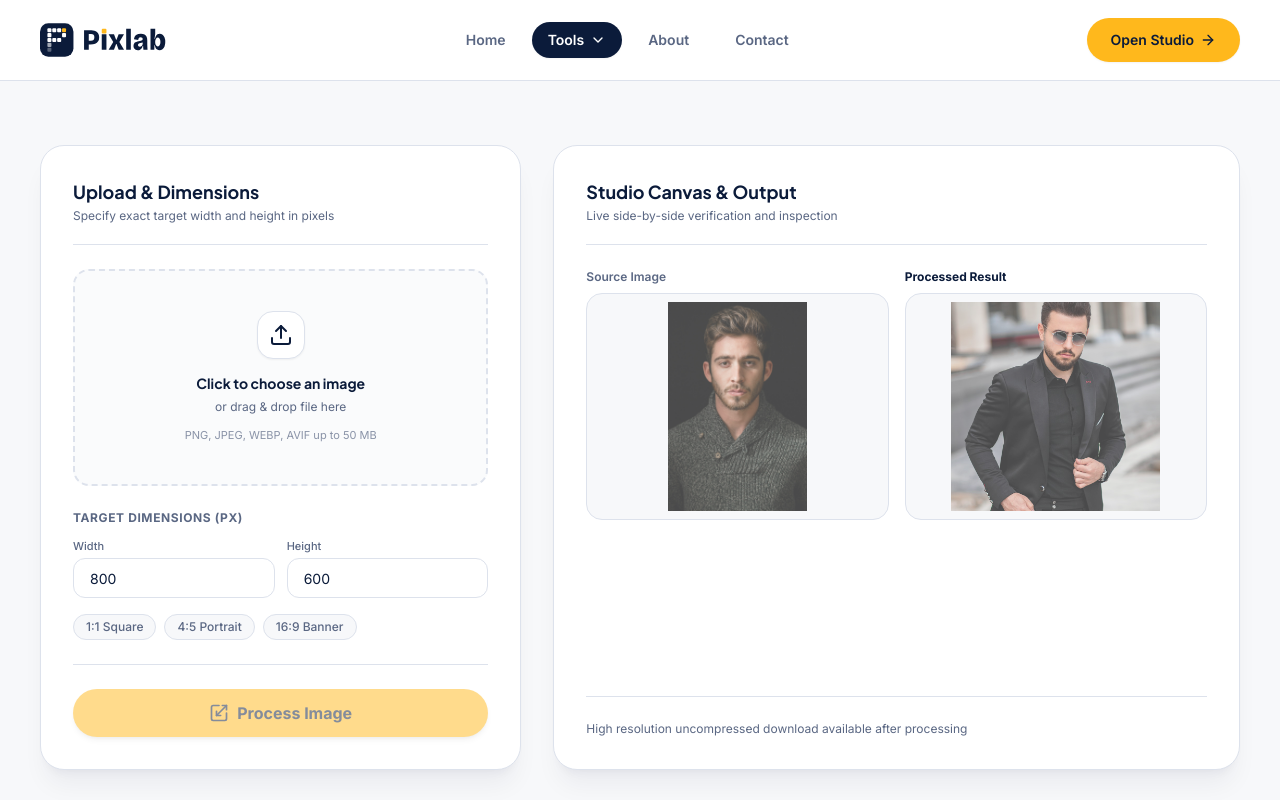
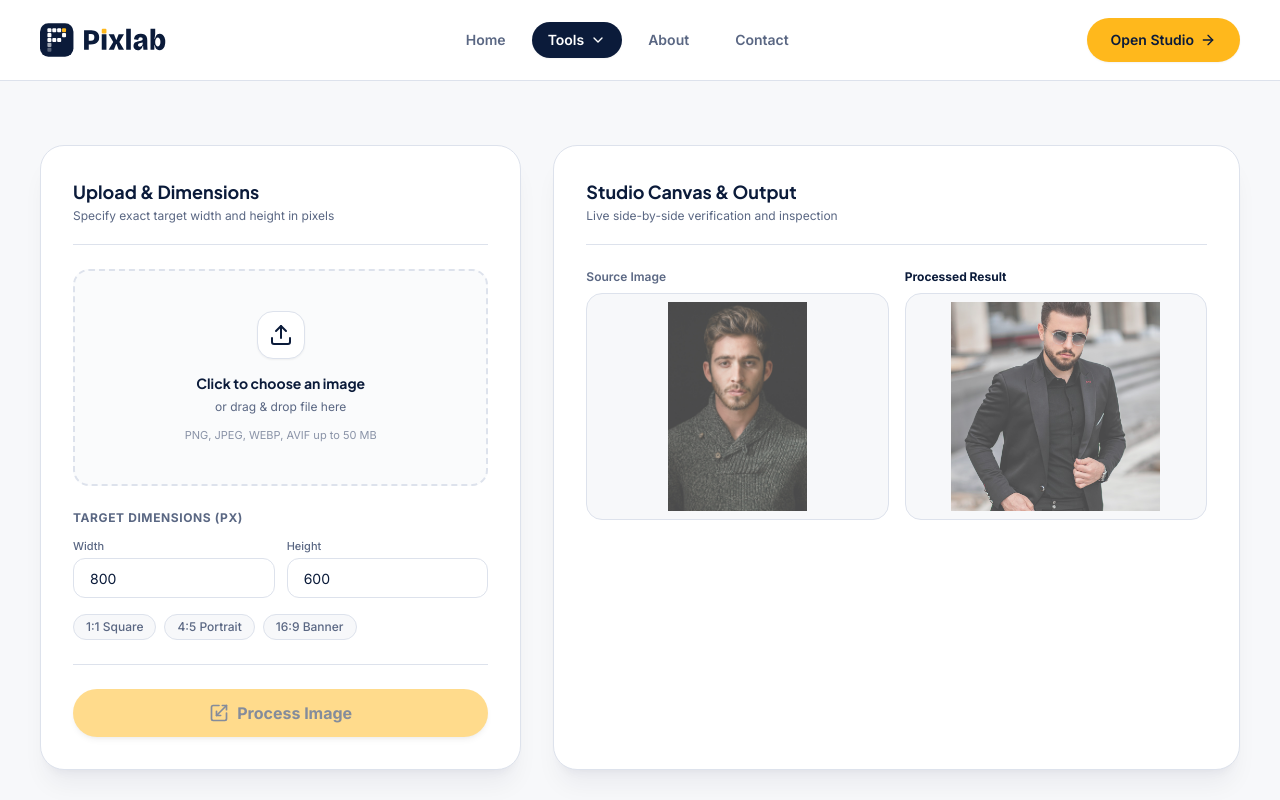
Before and after one commit to Emam-Bokhari/pixlab-frontend, a Next.js app: page /image-resizer in a window 1280 px wide. Shown: the top 800 px of the page. Built offline with nearby package versions, Linux system fonts and the light colour scheme.

Commit message:
chore: remove unnecessary text

```diff
--- a/src/components/modules/Tools/ToolStudio.tsx
+++ b/src/components/modules/Tools/ToolStudio.tsx
@@ -6,7 +6,6 @@ import {
   Sparkles,
   Download,
   RotateCcw,
-  CheckCircle2,
   AlertCircle,
   Loader2,
   Sliders,
@@ -758,19 +757,8 @@ export function ToolStudio({
             </div>
 
             {/* Download Bar */}
-            <div className="pt-6 border-t border-line mt-6 flex flex-wrap items-center justify-between gap-4">
-              <div className="text-xs text-dim">
-                {resultUrl ? (
-                  <span className="inline-flex items-center gap-1.5 text-emerald-700 font-semibold">
-                    <CheckCircle2 className="h-4 w-4" /> Ready for production export
-                  </span>
-                ) : (
-                  "High resolution uncompressed download available after processing"
-                )}
-              </div>
-
-              <div className="flex items-center gap-2">
             {resultUrl && (
+              <div className="pt-6 border-t border-line mt-6 flex flex-wrap items-center justify-end gap-4">
                 <Button
                   asChild
                   variant="default"
@@ -784,9 +772,8 @@ export function ToolStudio({
                     Download Output
                   </a>
                 </Button>
+              </div>
             )}
-              </div>
-            </div>
           </div>
         </div>
       </div>
```
Also changed, not shown: 1 other file (tests, documents, lock files or other folders). Lines whose indentation alone changed are shown as unchanged.
